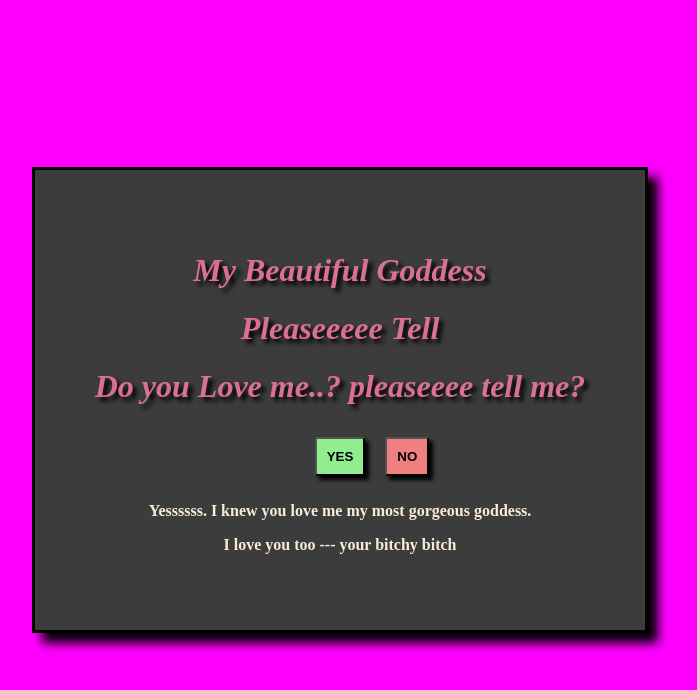
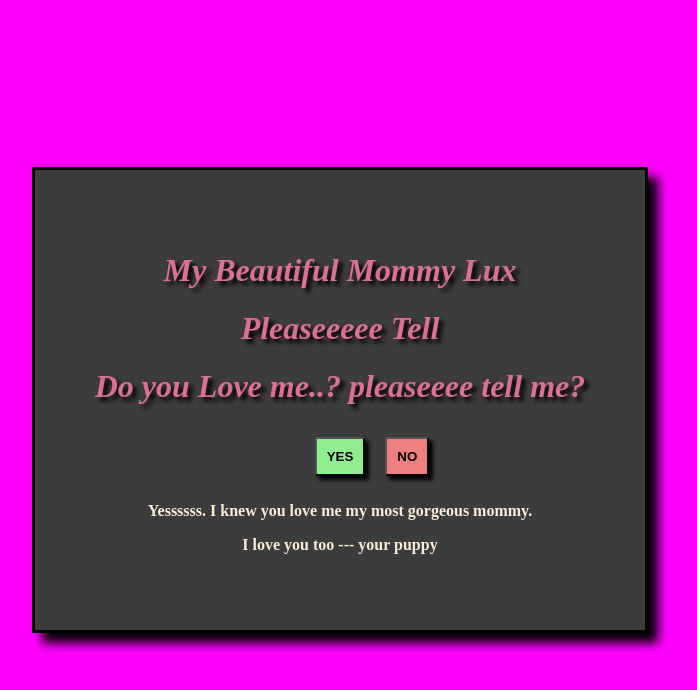
Before and after one commit to dkconnect/Propose, a plain HTML site: page index.html in a window 1280 px wide. Both pictures are taken after a click on the button "YES". Shown: the whole page, without its empty margins (300-997 px from the left). Drawn offline with Linux system fonts and the light colour scheme.

Commit message:
Update index.html

```diff
--- a/index.html
+++ b/index.html
@@ -8,7 +8,7 @@
 </head>
 <body>
     <div id="whole">
-        <h1>My Beautiful Goddess
+        <h1>My Beautiful Mommy Lux
         </h1>
         <h1>Pleaseeeee Tell
         </h1>
@@ -17,8 +17,8 @@
         <button id="yeah">YES</button>
         <button id="nope">NO</button>
         <div id="dialog">
-            <p>Yessssss. I knew you love me my most gorgeous goddess.</p>
-            <p><b>I love you too --- your bitchy bitch</b></p>
+            <p>Yessssss. I knew you love me my most gorgeous mommy.</p>
+            <p><b>I love you too --- your puppy</b></p>
         </div>
     </div>
     <script src="script.js"></script>
```
